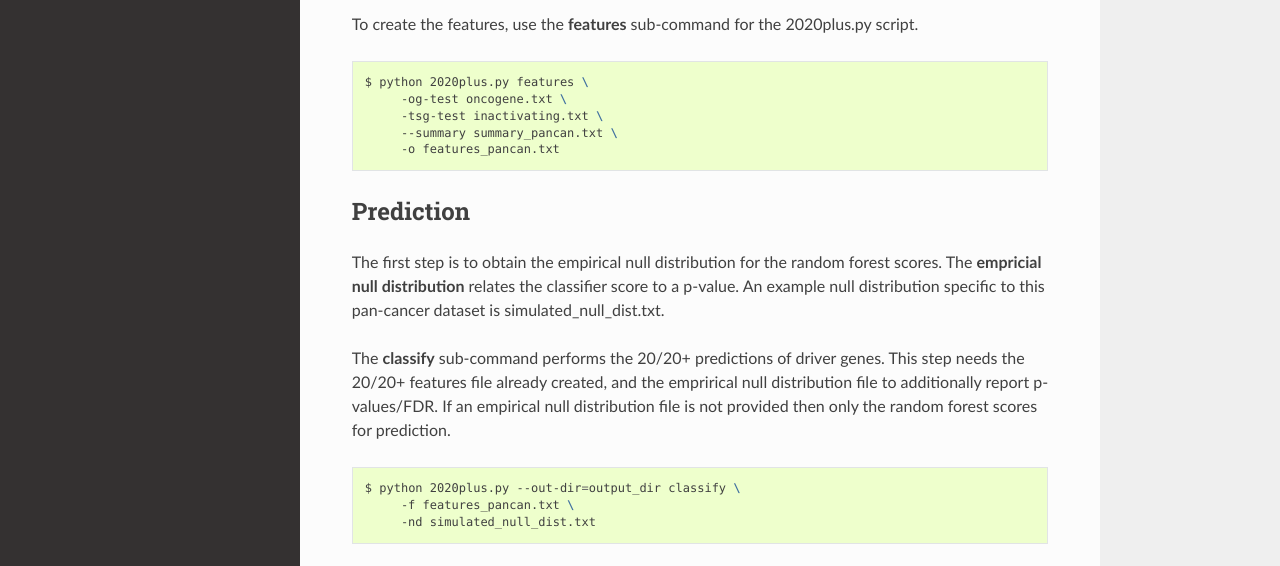
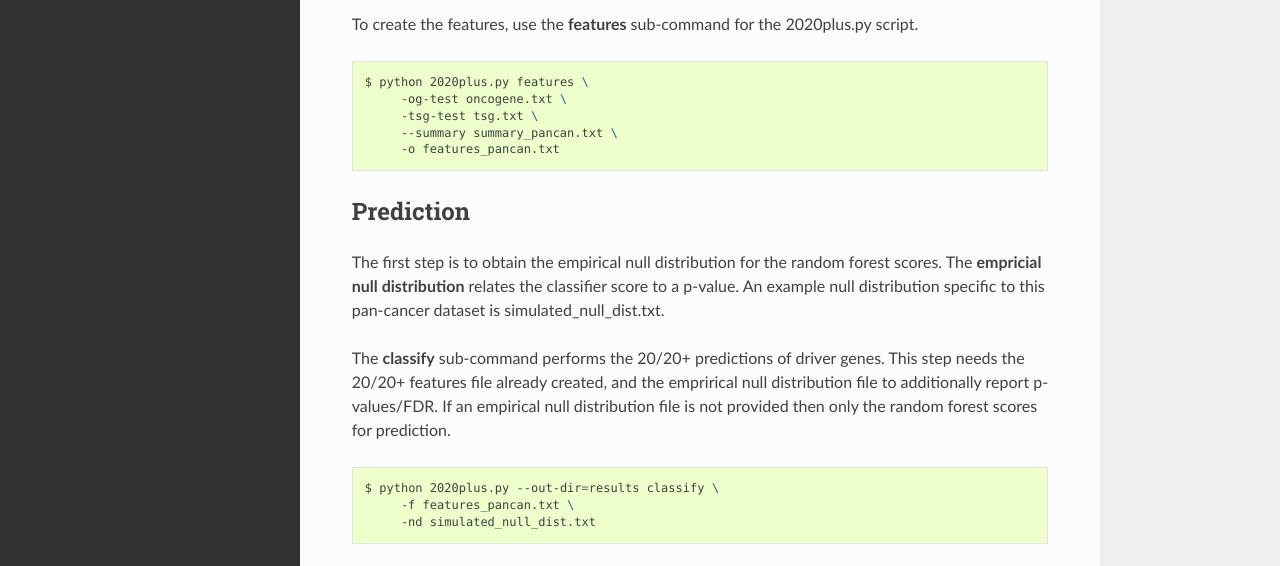
Before and after one commit to KarchinLab/2020plus, a Sphinx documentation site: the page built from doc/quickstart.rst, in a window 1280 px wide and 1300 px high. Shown: the part 567-1133 px from the top of the window. Built offline with Sphinx 7.4.7 and the Read the Docs theme 2.0.0, drawn with Linux system fonts in a browser that asks for light colours.

Commit message:
Minor fixes to quick start doc

```diff
--- a/doc/quickstart.rst
+++ b/doc/quickstart.rst
@@ -10,7 +10,7 @@
 -----------------
 
 Creating the features for 20/20+ combines output from
-the  `probabilistic2020 <http://probabilistic2020.readthedocs.io/>`_
+the  `probabilistic2020 <http://probabilistic2020.readthedocs.org/>`_
 package. First, download
 the data files.
 
@@ -31,7 +31,7 @@
 
    $ python 2020plus.py features \
         -og-test oncogene.txt \
-        -tsg-test inactivating.txt \
+        -tsg-test tsg.txt \
         --summary summary_pancan.txt \
         -o features_pancan.txt
 
@@ -51,6 +51,6 @@
 
 .. code-block:: bash
 
-   $ python 2020plus.py --out-dir=output_dir classify \
+   $ python 2020plus.py --out-dir=results classify \
         -f features_pancan.txt \
         -nd simulated_null_dist.txt
```
